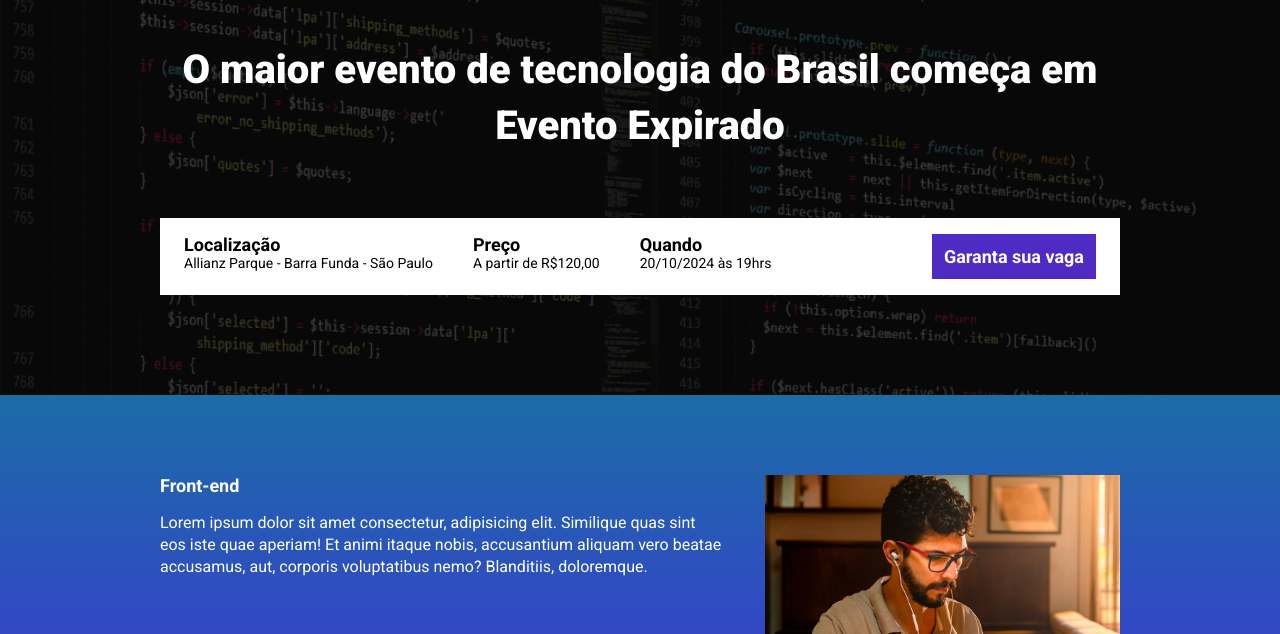
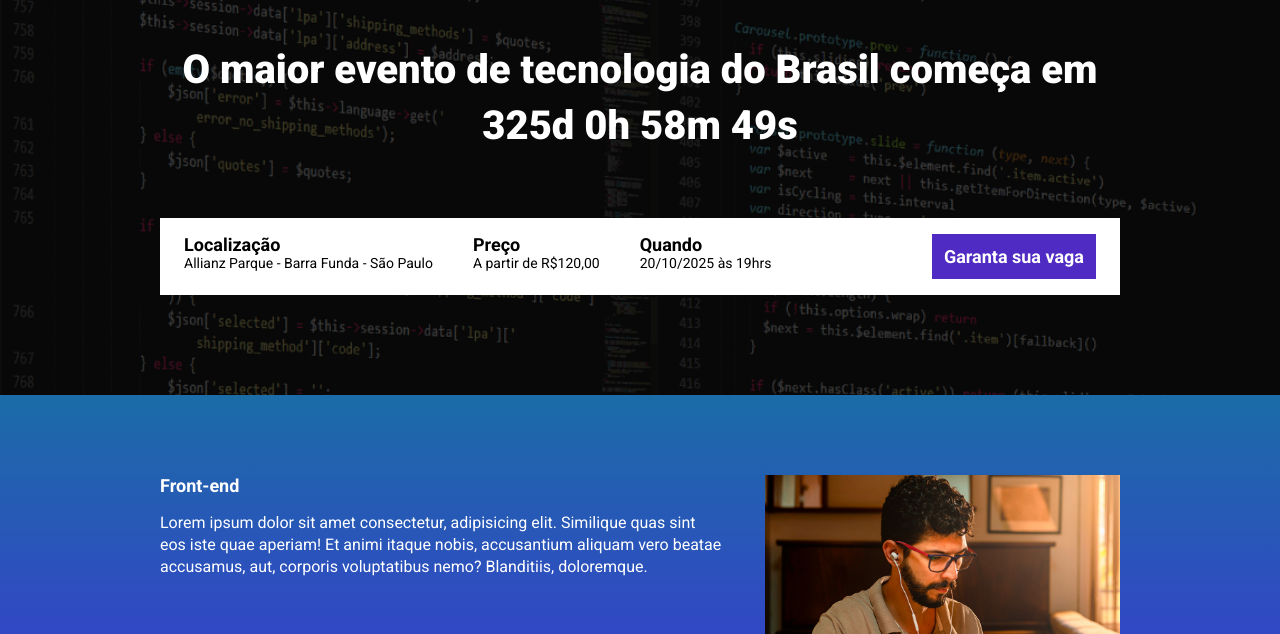
Before and after one commit to monosodrac/ebac_tech_talks, a website built with Parcel: page src/index.html in a window 1280 px wide. Shown: the part 166-800 px from the top of the page. Built offline with nearby package versions, Linux system fonts and the light colour scheme.

Commit message:
update of the date

```diff
--- a/src/index.html
+++ b/src/index.html
@@ -32,7 +32,7 @@
                     </li>
                     <li class="infos-bar__infos__item">
                         <b>Quando</b>
-                        20/10/2024 às 19hrs
+                        20/10/2025 às 19hrs
                     </li>
                 </ul>
                 <a href="#" class="button button--primary">
--- a/src/scripts/main.js
+++ b/src/scripts/main.js
@@ -1,6 +1,6 @@
 AOS.init();
 
-const dataDoEvento = new Date("Oct 20, 2024 19:00:00");
+const dataDoEvento = new Date("Oct 20, 2025 19:00:00");
 const timeStampDoEvento = dataDoEvento.getTime();
 
 const contaAsHoras = setInterval(function() {
```
